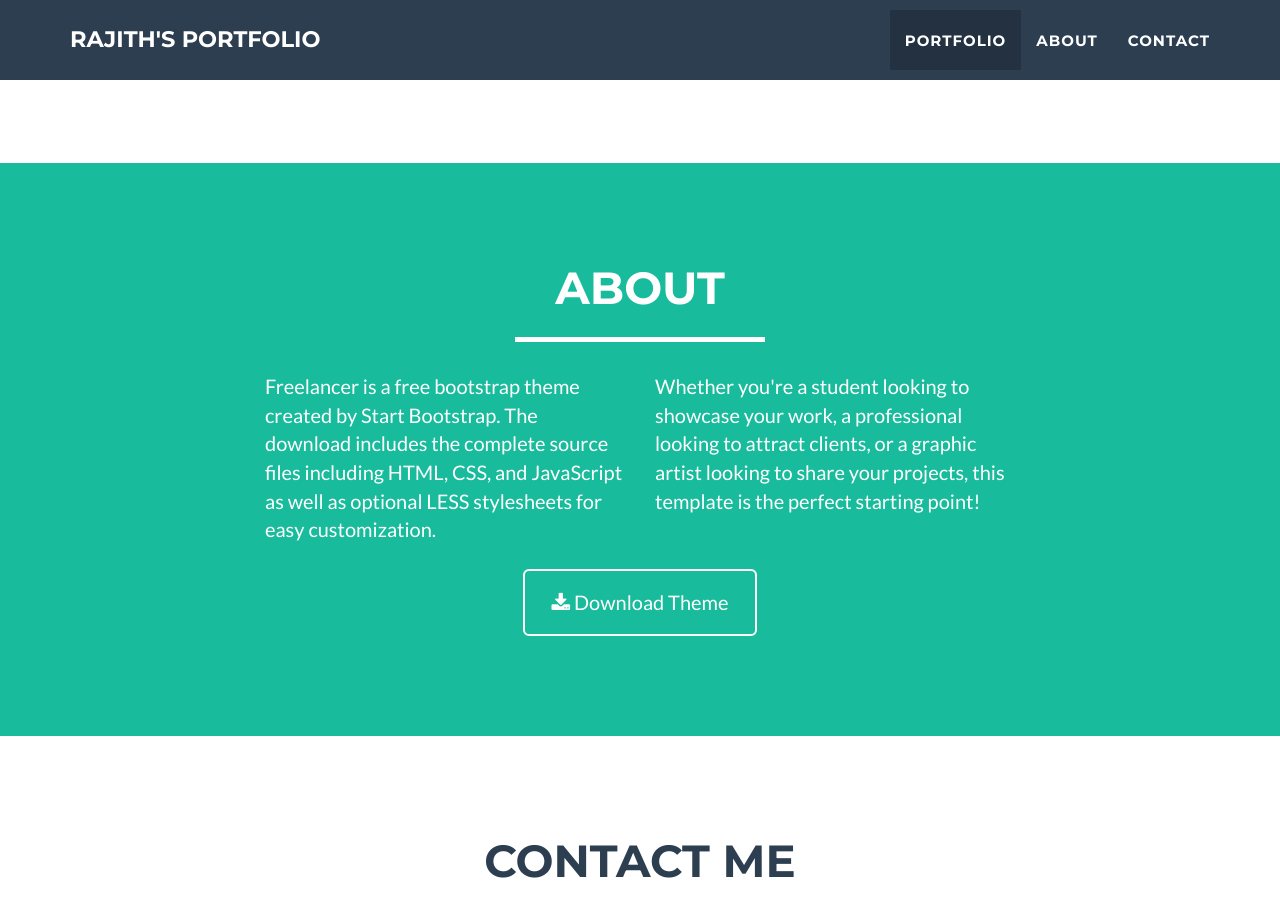
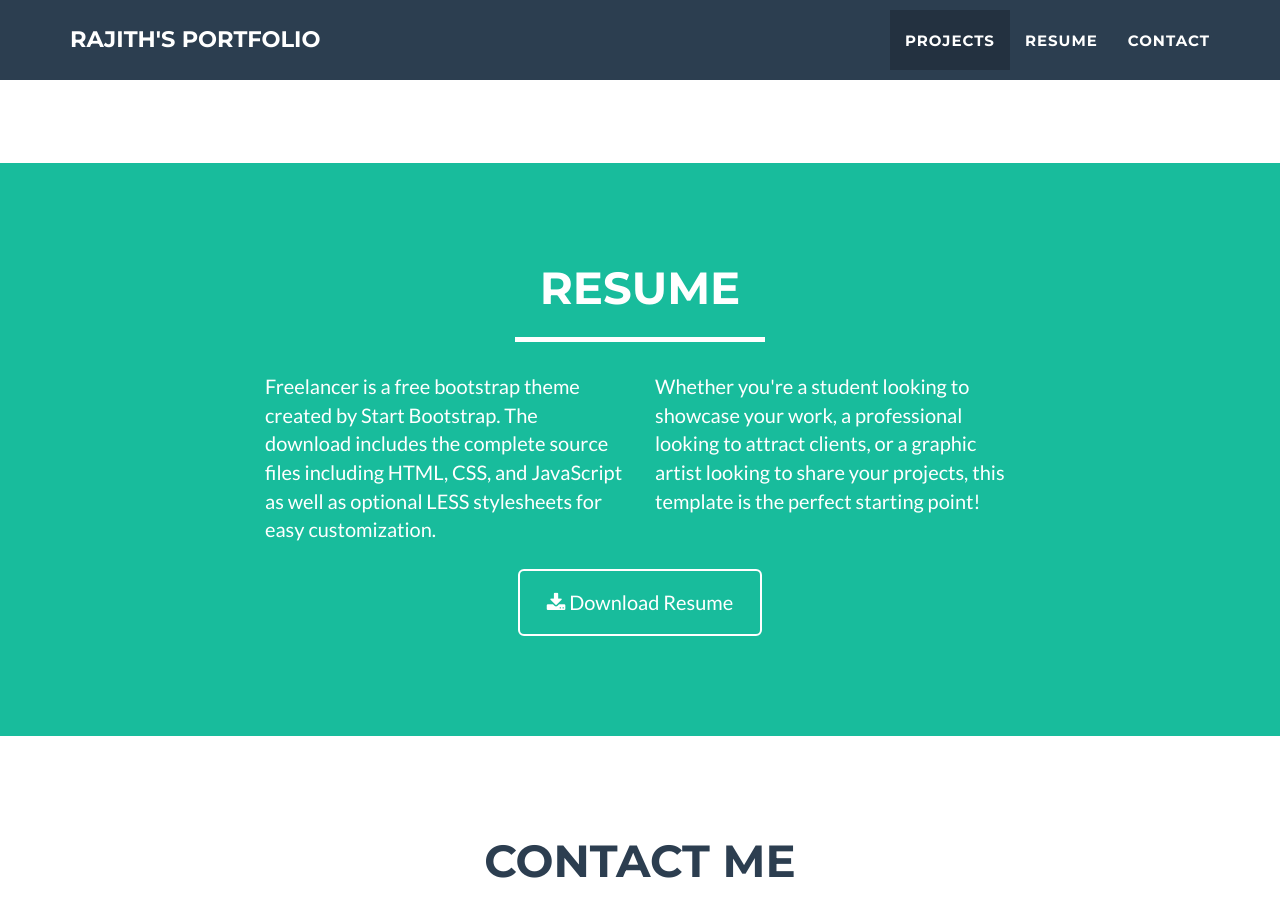
Before and after one commit to radrajith/Jekyll_site, a Jekyll site: the page built from index.html, in a window 1280 px wide and 900 px high, scrolled down 1792 px. Built offline with Jekyll 4.4.1, drawn with Linux system fonts in a browser that asks for light colours.

```diff
--- a/_includes/about.html
+++ b/_includes/about.html
@@ -3,7 +3,7 @@
         <div class="container">
             <div class="row">
                 <div class="col-lg-12 text-center">
-                    <h2>About</h2>
+                    <h2>Resume</h2>
                     <hr class="star-light">
                 </div>
             </div>
@@ -16,7 +16,7 @@
                 </div>
                 <div class="col-lg-8 col-lg-offset-2 text-center">
                     <a href="#" class="btn btn-lg btn-outline">
-                        <i class="fa fa-download"></i> Download Theme
+                        <i class="fa fa-download"></i> Download Resume
                     </a>
                 </div>
             </div>
--- a/_includes/nav.html
+++ b/_includes/nav.html
@@ -19,10 +19,10 @@
                         <a href="#page-top"></a>
                     </li>
                     <li class="page-scroll">
-                        <a href="#portfolio">Portfolio</a>
+                        <a href="#portfolio">Projects</a>
                     </li>
                     <li class="page-scroll">
-                        <a href="#about">About</a>
+                        <a href="#about">Resume</a>
                     </li>
                     <li class="page-scroll">
                         <a href="#contact">Contact</a>
--- a/_includes/portfolio_grid.html
+++ b/_includes/portfolio_grid.html
@@ -4,7 +4,7 @@
         <div class="container">
             <div class="row">
                 <div class="col-lg-12 text-center">
-                    <h2>Portfolio</h2>
+                    <h2>Projects</h2>
                     <hr class="star-primary">
                 </div>
             </div>
```
Also changed, not shown: _posts/2016-12-29-project-8.md (added, +12 -0 lines), img/portfolio/ammeter.jpg (added).
